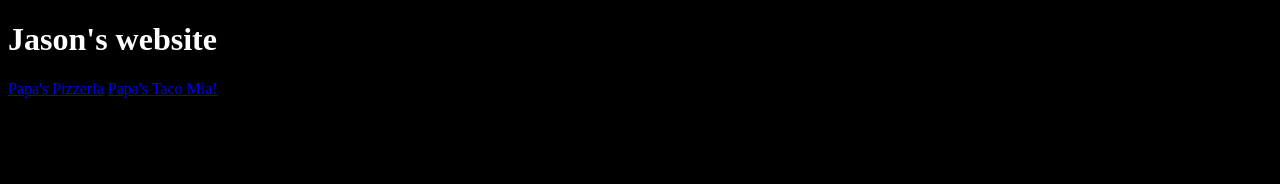
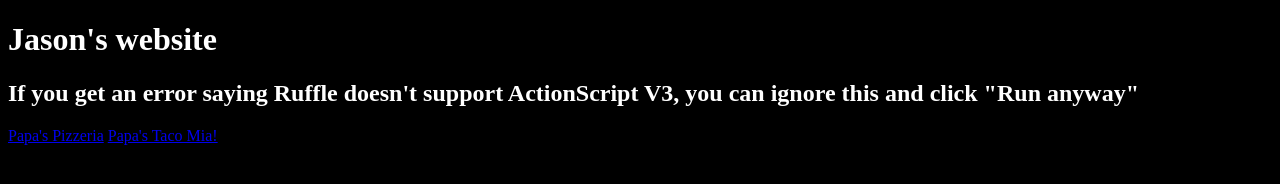
Before and after one commit to JasonOcelotz/JasonOcelotz.github.io, a plain HTML site: page play/index.html in a window 1280 px wide. Drawn offline with Linux system fonts and the light colour scheme.

Commit message:
Update index.html

```diff
--- a/play/index.html
+++ b/play/index.html
@@ -5,6 +5,7 @@
 <font color="white">
 
 <h1>Jason's website</h1>
+<h2>If you get an error saying Ruffle doesn't support ActionScript V3, you can ignore this and click "Run anyway"</h2>
    <title>Jason's website</title>
    </head>
 
```
